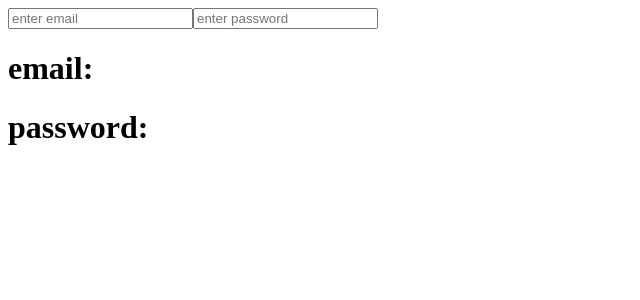
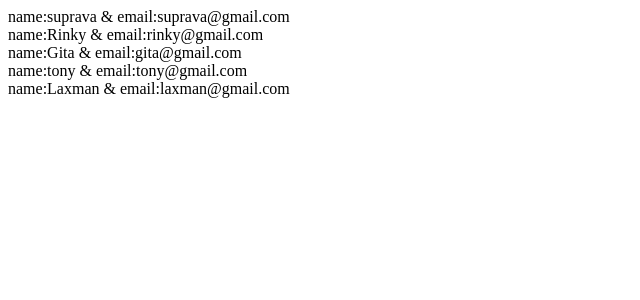
Before and after one commit to suprava16/react_session_9, a React (Create React App) app: page / in a window 1280 px wide. Shown: the top 300 px of the page, without its empty margins (0-640 px from the left). Built offline with nearby package versions, Linux system fonts and the light colour scheme.

Commit message:
array of object

```diff
--- a/src/App.js
+++ b/src/App.js
@@ -1,4 +1,6 @@
 import React from "react"
+import ArrayObject from "./classcomponent/Array/ArrayObject"
+import Array_Test from "./classcomponent/Array/Array_Test"
 import ChangeEvent from "./classcomponent/ChangeEvent"
 import Greet from "./classcomponent/Greet"
 import Propsdata from "./classcomponent/Propsdata"
@@ -10,7 +12,9 @@ class App extends React.Component {
         {/* <Greet /> */}
         {/* <Propsdata email="suprava@gmail.com" name="suprava" age={27}/> */}
         {/* <Statevariable/> */}
-        <ChangeEvent/>
+        {/* <ChangeEvent/> */}
+        {/* <Array_Test/> */}
+        <ArrayObject/>
       </div>
     )
   }
--- /dev/null
+++ b/src/classcomponent/Array/ArrayObject.js
@@ -0,0 +1,45 @@
+import React from "react"
+
+export default class ArrayObject extends React.Component{
+  constructor(){
+    super()
+    this.state={
+      user:[
+        {
+          name:"suprava",
+          email:"suprava@gmail.com"
+        },
+        {
+          name:"Rinky",
+          email:"rinky@gmail.com"
+        },
+        {
+          name:"Gita",
+          email:"gita@gmail.com"
+        },
+        {
+          name:"tony",
+          email:"tony@gmail.com"
+        },
+        {
+          name:"Laxman",
+          email:"laxman@gmail.com"
+        },
+
+      ]
+    }
+  }
+  render(){
+    return(
+      <div>
+          {this.state.user.map((item,i)=>{
+            return(
+              <div key={i}>
+                name:{item.name} & email:{item.email}
+              </div>
+            )
+          })}
+      </div>
+    )
+  }
+}
--- /dev/null
+++ b/src/classcomponent/Array/Array_Test.js
@@ -0,0 +1,23 @@
+import React from "react"
+
+export default class Array_Test extends React.Component{
+  constructor(){
+    super()
+    this.state={
+      data:["Ram","Laxman","Sita","Bharat","Gita"]
+    }
+  }
+  render(){
+    return(
+      <div>
+          {this.state.data.map((user,i)=>{
+            return(
+              <div>
+                name:{i}-{user}
+              </div>
+            )
+          })}
+      </div>
+    )
+  }
+}
```
